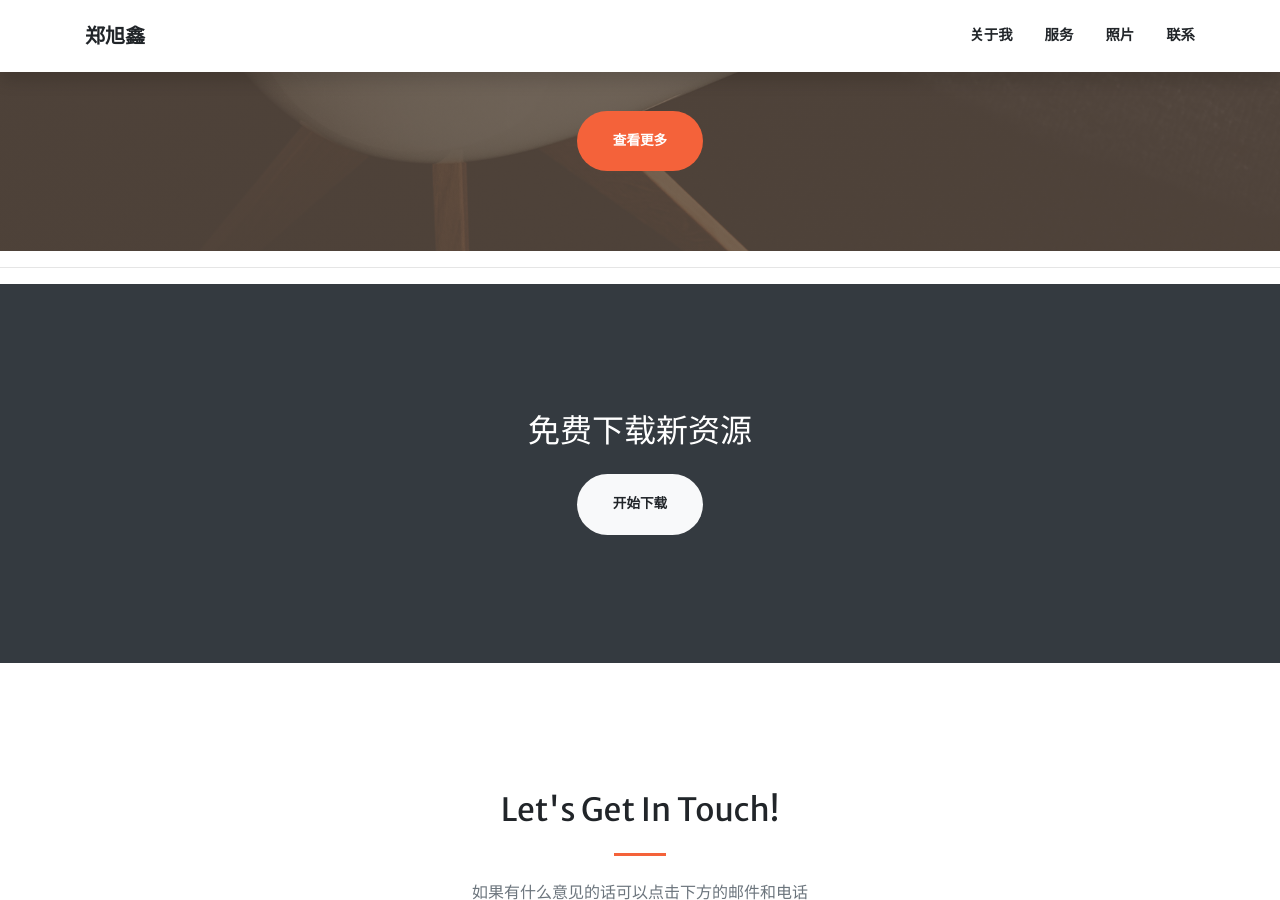
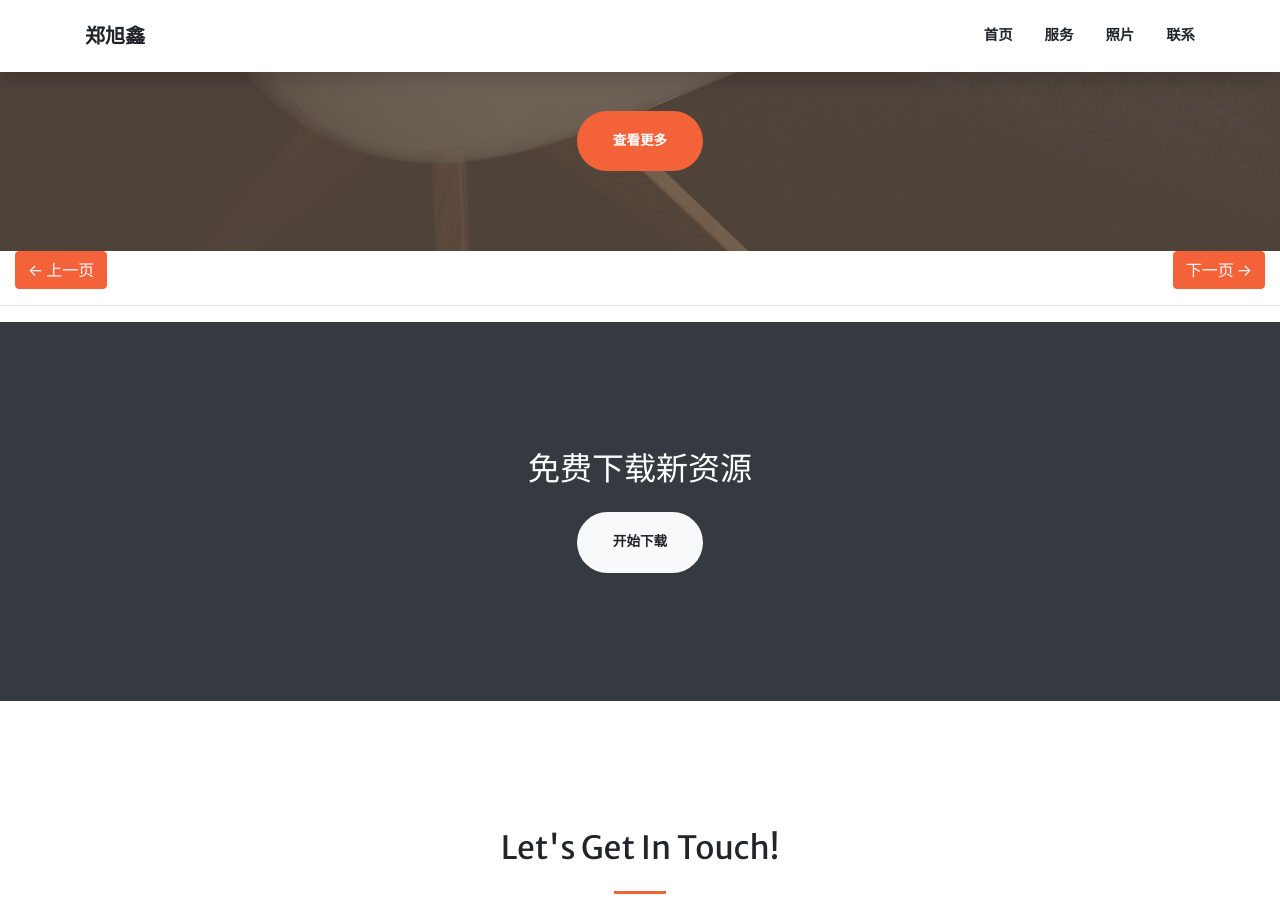
Before and after one commit to zhengxx123/zhouwu, a Jekyll site: the page built from _posts/2019-11-22-pwb.md, in a window 1280 px wide and 900 px high, scrolled down 649 px. Built offline with Jekyll 4.4.1, drawn with Linux system fonts in a browser that asks for light colours.

Commit message:
修改后

```diff
--- a/_config.yml
+++ b/_config.yml
@@ -1,2 +1,2 @@
-baseurl:
+baseurl: /zhouwu
 author: 三金
--- a/_layouts/default.html
+++ b/_layouts/default.html
@@ -12,17 +12,17 @@
   <title>郑旭鑫的博客</title>
 
   <!-- Font Awesome Icons -->
-  <link href="/vendor/fontawesome-free/css/all.min.css" rel="stylesheet" type="text/css">
+  <link href="{{site.baseurl}}/vendor/fontawesome-free/css/all.min.css" rel="stylesheet" type="text/css">
 
   <!-- Google Fonts -->
   <link href="https://fonts.googleapis.com/css?family=Merriweather+Sans:400,700" rel="stylesheet">
   <link href='https://fonts.googleapis.com/css?family=Merriweather:400,300,300italic,400italic,700,700italic' rel='stylesheet' type='text/css'>
 
   <!-- Plugin CSS -->
-  <link href="/vendor/magnific-popup/magnific-popup.css" rel="stylesheet">
+  <link href="{{site.baseurl}}/vendor/magnific-popup/magnific-popup.css" rel="stylesheet">
 
   <!-- Theme CSS - Includes Bootstrap -->
-  <link href="/css/creative.min.css" rel="stylesheet">
+  <link href="{{site.baseurl}}/css/creative.min.css" rel="stylesheet">
 
 </head>
 
@@ -38,7 +38,7 @@
       <div class="collapse navbar-collapse" id="navbarResponsive">
         <ul class="navbar-nav ml-auto my-2 my-lg-0">
           <li class="nav-item">
-            <a class="nav-link js-scroll-trigger" href="#about">关于我</a>
+            <a class="nav-link js-scroll-trigger" href="{{site.baseurl}}/">首页</a>
           </li>
           <li class="nav-item">
             <a class="nav-link js-scroll-trigger" href="#services">服务</a>
@@ -110,15 +110,15 @@
   </footer>
 
   <!-- Bootstrap core JavaScript -->
-  <script src="/vendor/jquery/jquery.min.js"></script>
-  <script src="/vendor/bootstrap/js/bootstrap.bundle.min.js"></script>
+  <script src="{{site.baseurl}}/vendor/jquery/jquery.min.js"></script>
+  <script src="{{site.baseurl}}/vendor/bootstrap/js/bootstrap.bundle.min.js"></script>
 
   <!-- Plugin JavaScript -->
-  <script src="/vendor/jquery-easing/jquery.easing.min.js"></script>
-  <script src="/vendor/magnific-popup/jquery.magnific-popup.min.js"></script>
+  <script src="{{site.baseurl}}/vendor/jquery-easing/jquery.easing.min.js"></script>
+  <script src="{{site.baseurl}}/vendor/magnific-popup/jquery.magnific-popup.min.js"></script>
 
   <!-- Custom scripts for this template -->
-  <script src="/js/creative.min.js"></script>
+  <script src="{{site.baseurl}}/js/creative.min.js"></script>
 
 </body>
 
--- a/_layouts/wenzhang.html
+++ b/_layouts/wenzhang.html
@@ -9,7 +9,12 @@
 <div class="row">
 <div class="col-lg-8 col-md-10 mx-auto">{{content}}</div>
 </div>
-
+ <div class="clearfix">
+ {% if page.previous %}
+        <a class="btn btn-primary float-left" href="{{page.previous.url}}">&larr; 上一页</a>
+        <a class="btn btn-primary float-right" href="{{page.next.url}}">下一页 &rarr;</a>
+        {% endif %}
+      </div>
 <div class="row">
   <div class="col-lg-8 col-md-10 mx-auto">
 
```
